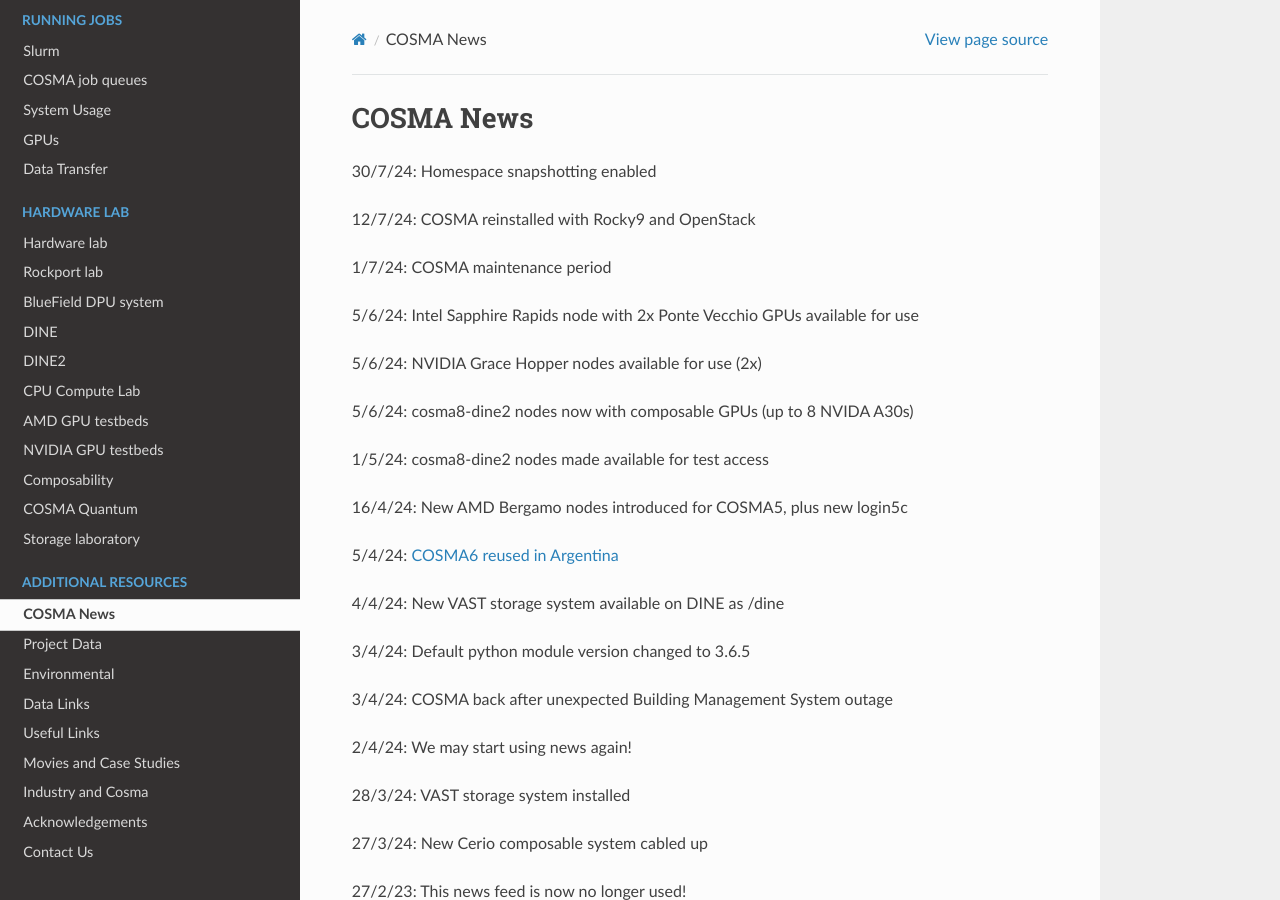
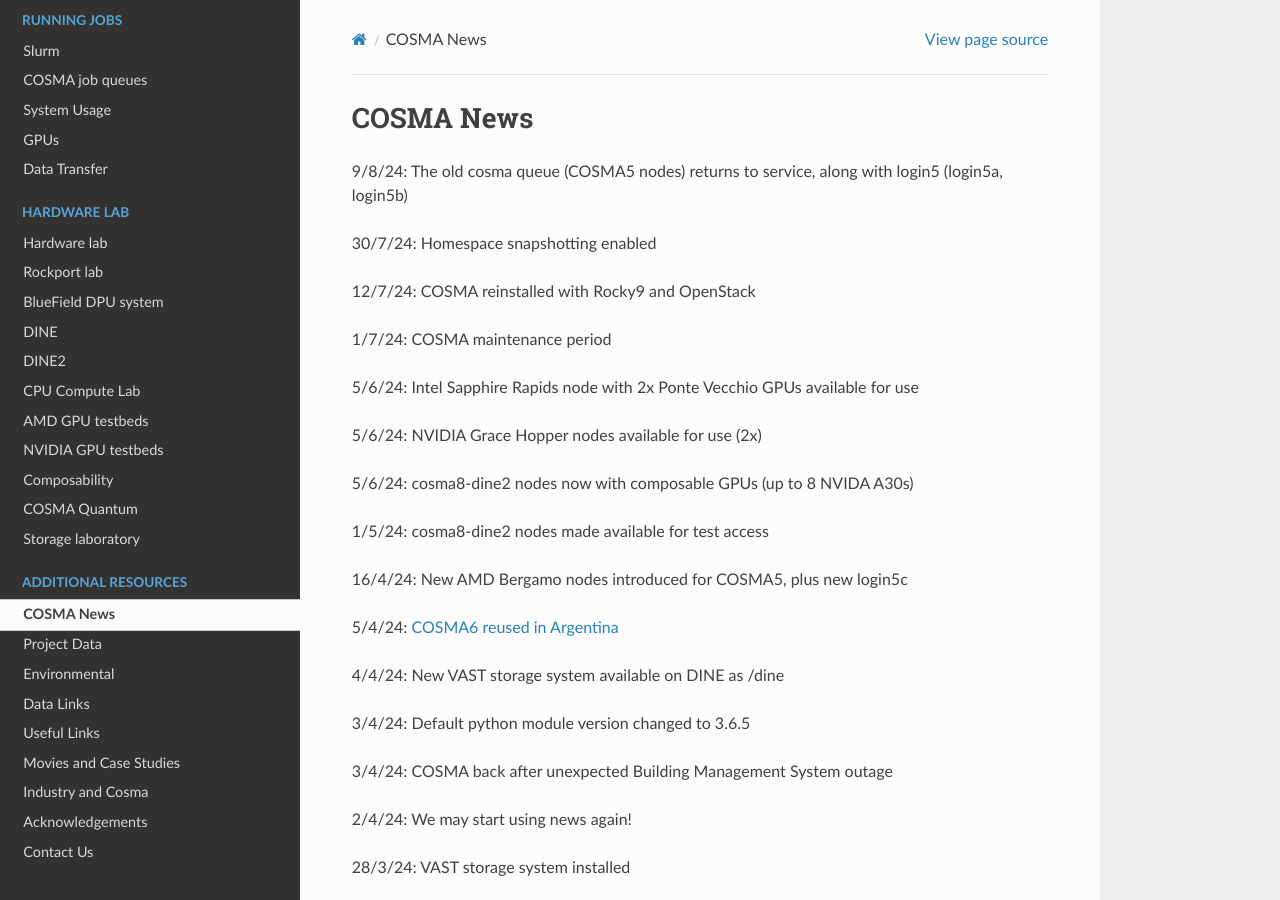
Before and after one commit to agb32/cosmadoc, a Sphinx documentation site: the page built from docs/source/news.md, in a window 1280 px wide and 900 px high. Built offline with Sphinx 7.4.7 and the Read the Docs theme 2.0.0, drawn with Linux system fonts in a browser that asks for light colours.

Commit message:
news-updated

```diff
--- a/docs/source/news.md
+++ b/docs/source/news.md
@@ -1,4 +1,6 @@
 # COSMA News
+
+9/8/24: The old cosma queue (COSMA5 nodes) returns to service, along with login5 (login5a, login5b)
 
 30/7/24: Homespace snapshotting enabled
 
```
